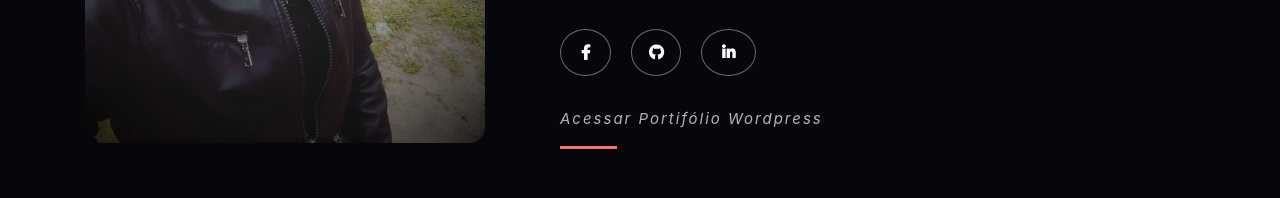
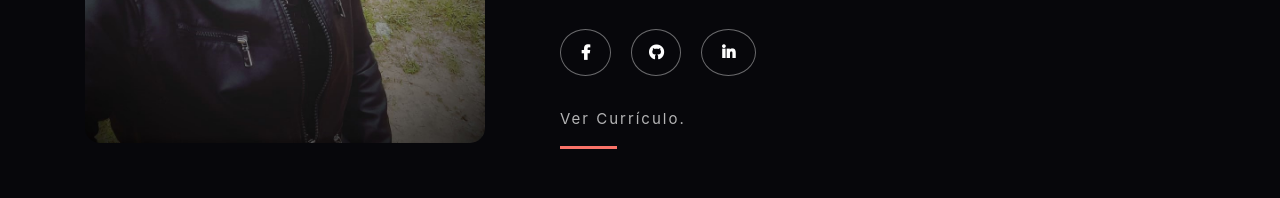
Before and after one commit to Educord97/eduardo_portifolio, a plain HTML site: page index.html in a window 1280 px wide. Shown: the part 1233-1431 px from the top of the page. Drawn offline with nearby package versions, Linux system fonts and the light colour scheme.

Commit message:
curriculo

```diff
--- a/index.html
+++ b/index.html
@@ -83,7 +83,7 @@
                      </a>
                   </div>
                   <div class="link_portifolio">
-                     <a href="http://eduardolima.epizy.com/"><i>Acessar Portifólio Wordpress</i></a>
+                     <a href="Curriculo 2021_4°periodo.pdf">Ver Currículo.</a>
                      <span class="portifolio_bottom"></span>
                   </div>
                </div>
```
Also changed, not shown: 1 other file.
